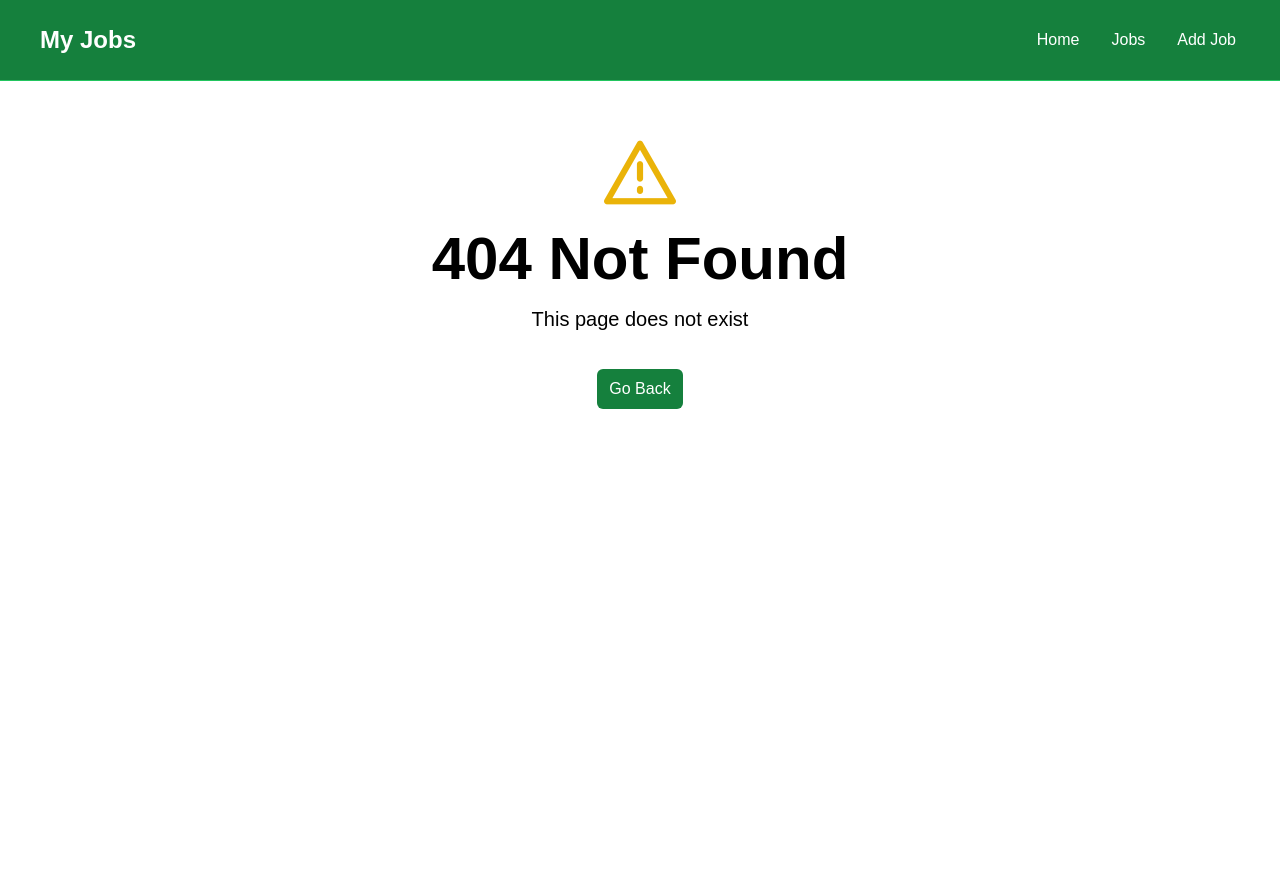
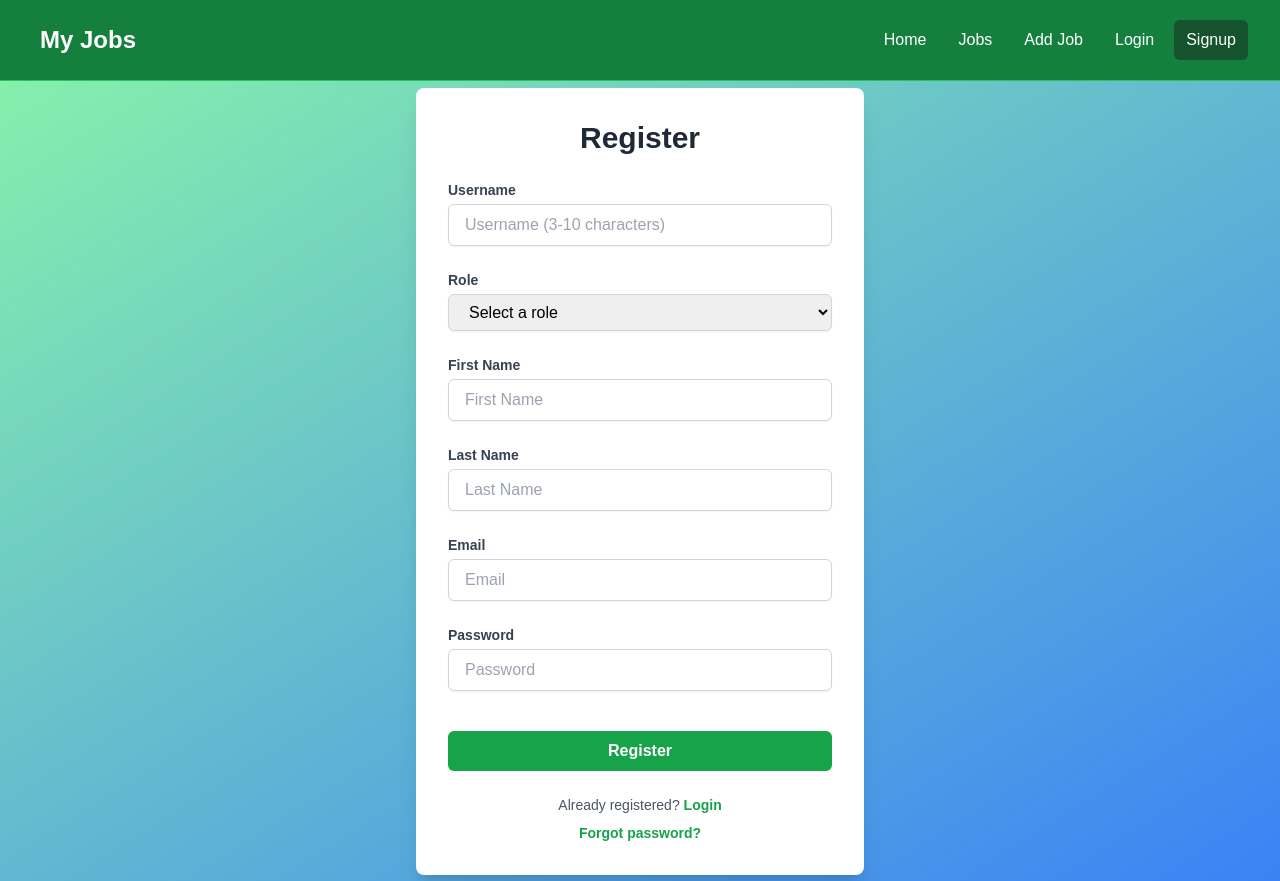
Before and after one commit to ashiqur-russel/Job-Listing, a Vue app in the folder vue-project/: page /signup in a window 1280 px wide. Before the commit this address had no page. Before the commit the page ends 800 px from the top, so only its background shows below. Built offline with nearby package versions, Linux system fonts and the light colour scheme.

Commit message:
Design Signup and Signin page

```diff
--- a/vue-project/src/components/Navbar.vue
+++ b/vue-project/src/components/Navbar.vue
@@ -1,5 +1,6 @@
 <script setup>
 import { RouterLink, useRoute } from "vue-router";
+import Login from "@/views/Login.vue";
 
 const isActiveLink = (routePath) => {
   const route = useRoute();
@@ -58,10 +59,36 @@ const isActiveLink = (routePath) => {
                 ]"
                 >Add Job</RouterLink
               >
+              <RouterLink
+                @click="toggleLoginModal"
+                to="/login"
+                :class="[
+                  isActiveLink('/login') ? 'bg-green-900' : 'hover:bg-gray-400',
+                  'text-white',
+                  'rounded-md',
+                  'px-3',
+                  'py-2',
+                ]"
+                >Login</RouterLink
+              >
+              <RouterLink
+                to="/signup"
+                :class="[
+                  isActiveLink('/signup')
+                    ? 'bg-green-900'
+                    : 'hover:bg-gray-400',
+                  'text-white',
+                  'rounded-md',
+                  'px-3',
+                  'py-2',
+                ]"
+                >Signup</RouterLink
+              >
             </div>
           </div>
         </div>
       </div>
     </div>
   </nav>
+  <Login v-if="isLoginModalOpen"></Login>
 </template>
--- a/vue-project/src/router/index.js
+++ b/vue-project/src/router/index.js
@@ -3,8 +3,10 @@ import EditJob from "@/views/EditJob.vue";
 import Home from "@/views/Home.vue";
 import Job from "@/views/Job.vue";
 import Jobs from "@/views/Jobs.vue";
+import Login from "@/views/Login.vue";
 
 import NotFound from "@/views/NotFound.vue";
+import SignUp from "@/views/SignUp.vue";
 
 import { createRouter, createWebHistory } from "vue-router";
 
@@ -41,6 +43,16 @@ const router = createRouter({
       name: "not-found",
       component: NotFound,
     },
+    {
+      path: "/login",
+      name: "login",
+      component: Login,
+    },
+    {
+      path: "/signup",
+      name: "signup",
+      component: SignUp,
+    },
   ],
 });
 
--- /dev/null
+++ b/vue-project/src/views/Login.vue
@@ -0,0 +1,69 @@
+<script setup>
+import { ref } from "vue";
+</script>
+
+<template>
+  <div
+    class="min-h-screen flex items-center justify-center bg-gradient-to-br from-green-300 to-blue-500"
+  >
+    <div class="bg-white p-10 rounded-xl shadow-lg max-w-md w-full">
+      <h2 class="text-3xl font-bold mb-6 text-center text-gray-800">
+        Welcome Back
+      </h2>
+
+      <form>
+        <div class="mb-5">
+          <label
+            for="email"
+            class="block text-sm font-semibold text-gray-700 mb-2"
+            >Email</label
+          >
+          <input
+            type="email"
+            id="email"
+            name="email"
+            class="w-full px-4 py-3 border border-gray-300 rounded-lg shadow-sm focus:outline-none focus:ring-2 focus:ring-green-500 focus:border-transparent"
+            placeholder="Enter your email"
+          />
+        </div>
+
+        <div class="mb-6">
+          <label
+            for="password"
+            class="block text-sm font-semibold text-gray-700 mb-2"
+            >Password</label
+          >
+          <input
+            type="password"
+            id="password"
+            name="password"
+            class="w-full px-4 py-3 border border-gray-300 rounded-lg shadow-sm focus:outline-none focus:ring-2 focus:ring-green-500 focus:border-transparent"
+            placeholder="Enter your password"
+          />
+        </div>
+
+        <div class="flex items-center justify-between mb-6">
+          <a href="#" class="text-sm text-green-600 hover:text-green-700"
+            >Forgot password?</a
+          >
+        </div>
+
+        <button
+          type="submit"
+          class="w-full py-3 bg-green-600 text-white rounded-lg font-semibold hover:bg-green-700 focus:outline-none focus:ring-2 focus:ring-green-500 transition duration-300"
+        >
+          Login
+        </button>
+      </form>
+
+      <p class="text-center mt-6 text-gray-600">
+        Don't have an account?
+        <a href="#" class="text-green-600 font-semibold hover:text-green-700"
+          >Sign up</a
+        >
+      </p>
+    </div>
+  </div>
+</template>
+
+<style scoped></style>
--- /dev/null
+++ b/vue-project/src/views/SignUp.vue
@@ -0,0 +1,157 @@
+<script setup>
+import { ref } from "vue";
+
+const form = ref({
+  userName: "",
+  role: "",
+  firstName: "",
+  lastName: "",
+  email: "",
+  password: "",
+});
+
+// Options for role selection
+const roles = ["employer", "employee"];
+
+const handleSubmit = () => {
+  console.log("Form Submitted:", form.value);
+};
+</script>
+
+<template>
+  <div
+    class="min-h-screen flex items-center justify-center bg-gradient-to-br from-green-300 to-blue-500"
+  >
+    <div class="bg-white p-8 rounded-lg shadow-xl max-w-md w-full">
+      <h2 class="text-3xl font-bold mb-6 text-center text-gray-800">
+        Register
+      </h2>
+
+      <form @submit.prevent="handleSubmit" class="space-y-6">
+        <div>
+          <label
+            for="userName"
+            class="block text-sm font-semibold text-gray-700 mb-1"
+            >Username</label
+          >
+          <input
+            type="text"
+            id="userName"
+            v-model="form.userName"
+            class="block w-full border border-gray-300 rounded-md shadow-sm px-4 py-2 focus:ring-blue-500 focus:border-blue-500"
+            placeholder="Username (3-10 characters)"
+            required
+            minlength="3"
+            maxlength="10"
+          />
+        </div>
+
+        <div>
+          <label
+            for="role"
+            class="block text-sm font-semibold text-gray-700 mb-1"
+            >Role</label
+          >
+          <select
+            id="role"
+            v-model="form.role"
+            class="block w-full border border-gray-300 rounded-md shadow-sm px-4 py-2 focus:ring-blue-500 focus:border-blue-500"
+            required
+          >
+            <option disabled value="">Select a role</option>
+            <option v-for="role in roles" :key="role" :value="role">
+              {{ role }}
+            </option>
+          </select>
+        </div>
+
+        <div>
+          <label
+            for="firstName"
+            class="block text-sm font-semibold text-gray-700 mb-1"
+            >First Name</label
+          >
+          <input
+            type="text"
+            id="firstName"
+            v-model="form.firstName"
+            class="block w-full border border-gray-300 rounded-md shadow-sm px-4 py-2 focus:ring-blue-500 focus:border-blue-500"
+            placeholder="First Name"
+          />
+        </div>
+
+        <div>
+          <label
+            for="lastName"
+            class="block text-sm font-semibold text-gray-700 mb-1"
+            >Last Name</label
+          >
+          <input
+            type="text"
+            id="lastName"
+            v-model="form.lastName"
+            class="block w-full border border-gray-300 rounded-md shadow-sm px-4 py-2 focus:ring-blue-500 focus:border-blue-500"
+            placeholder="Last Name"
+          />
+        </div>
+
+        <div>
+          <label
+            for="email"
+            class="block text-sm font-semibold text-gray-700 mb-1"
+            >Email</label
+          >
+          <input
+            type="email"
+            id="email"
+            v-model="form.email"
+            class="block w-full border border-gray-300 rounded-md shadow-sm px-4 py-2 focus:ring-blue-500 focus:border-blue-500"
+            placeholder="Email"
+            required
+          />
+        </div>
+
+        <div>
+          <label
+            for="password"
+            class="block text-sm font-semibold text-gray-700 mb-1"
+            >Password</label
+          >
+          <input
+            type="password"
+            id="password"
+            v-model="form.password"
+            class="block w-full border border-gray-300 rounded-md shadow-sm px-4 py-2 focus:ring-blue-500 focus:border-blue-500"
+            placeholder="Password"
+            required
+          />
+        </div>
+
+        <div class="pt-4">
+          <button
+            type="submit"
+            class="w-full px-4 py-2 bg-green-600 text-white rounded-md font-semibold hover:bg-green-700 transition duration-200 ease-in-out"
+          >
+            Register
+          </button>
+        </div>
+      </form>
+
+      <div class="mt-6 text-center">
+        <p class="text-sm text-gray-600">
+          Already registered?
+          <a href="#" class="text-green-600 hover:text-green-700 font-semibold"
+            >Login</a
+          >
+        </p>
+        <p class="text-sm text-gray-600 mt-2">
+          <a href="#" class="text-green-600 hover:text-green-700 font-semibold"
+            >Forgot password?</a
+          >
+        </p>
+      </div>
+    </div>
+  </div>
+</template>
+
+<style scoped></style>
```
